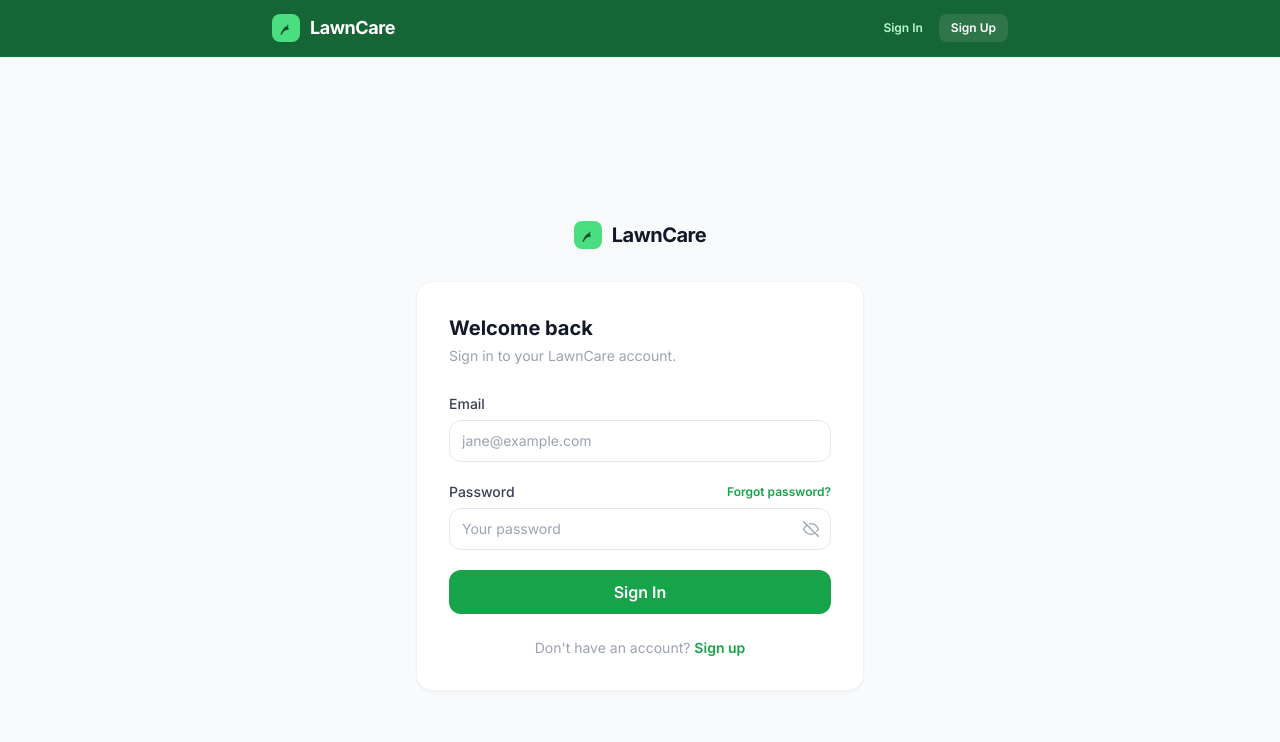
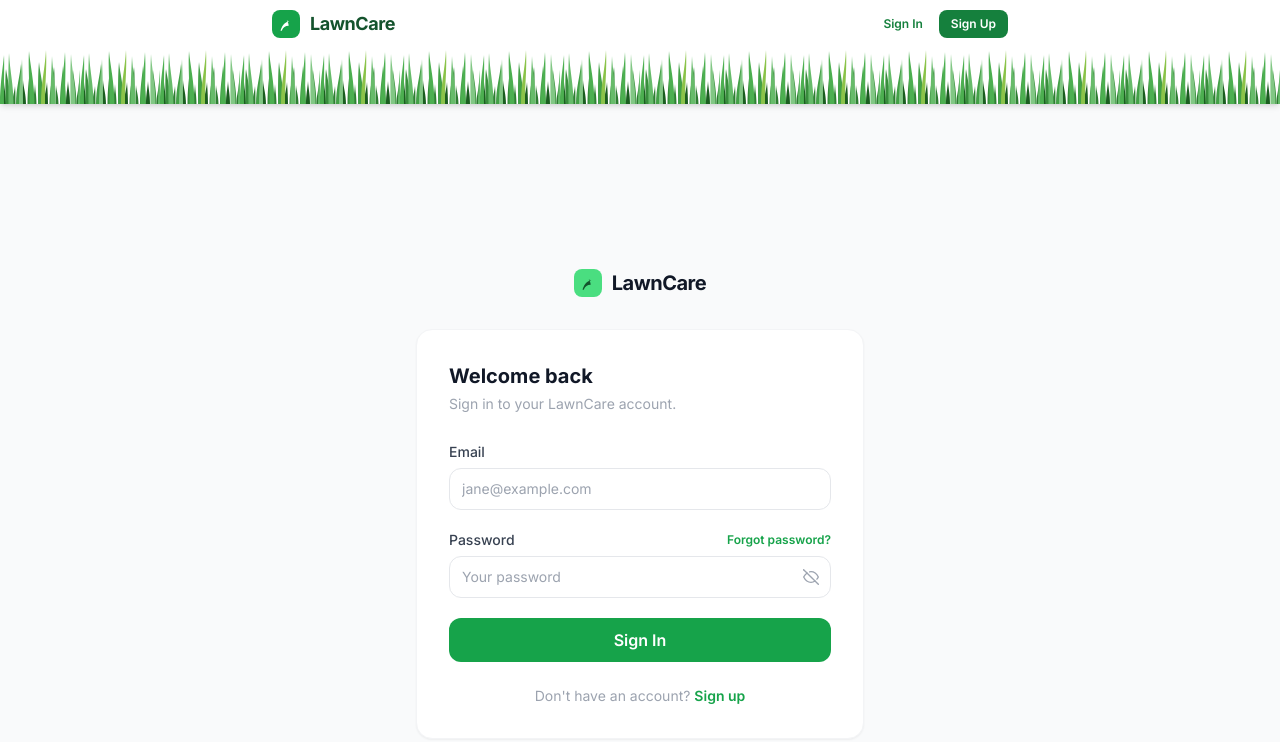
Before and after one commit to tlang9891/lawnCare, a Next.js app: page /login in a window 1280 px wide. Shown: the top 742 px of the page. Built offline with nearby package versions, Linux system fonts and the light colour scheme.

Commit message:
Refactor NavBar styles for improved visual consistency and update layout padding

```diff
--- a/app/components/NavBar.tsx
+++ b/app/components/NavBar.tsx
@@ -14,30 +14,30 @@ export default function NavBar() {
   }
 
   return (
-    <nav className="fixed top-0 left-0 right-0 z-40 bg-green-800 border-b border-green-700/60 shadow-sm">
-      <div className="max-w-3xl mx-auto px-4 h-14 flex items-center justify-between">
-        {/* Logo */}
+    <nav className="fixed top-0 left-0 right-0 z-40 bg-white shadow-md">
+
+      {/* Logo + links */}
+      <div className="max-w-3xl mx-auto px-4 h-12 flex items-center justify-between">
         <Link href="/" className="flex items-center gap-2.5">
-          <div className="w-7 h-7 bg-green-400 rounded-lg flex items-center justify-center flex-shrink-0">
-            <svg viewBox="0 0 24 24" fill="currentColor" className="w-4 h-4 text-green-900">
+          <div className="w-7 h-7 bg-green-600 rounded-lg flex items-center justify-center flex-shrink-0">
+            <svg viewBox="0 0 24 24" fill="currentColor" className="w-4 h-4 text-white">
               <path d="M17 8C8 10 5.9 16.17 3.82 22H5.71c.19-.51.39-1.03.61-1.53 1.3-2.77 4.5-5.88 9.68-5.88 0-3-1-5.19-3-8z" />
             </svg>
           </div>
-          <span className="text-white font-bold text-lg tracking-tight">LawnCare</span>
+          <span className="text-green-900 font-bold text-lg tracking-tight">LawnCare</span>
         </Link>
 
-        {/* Right side */}
         {user ? (
           <div className="flex items-center gap-3">
             <Link
               href="/profile"
-              className="text-green-200 text-sm font-medium hidden sm:block hover:text-white transition-colors"
+              className="text-green-700 text-sm font-medium hidden sm:block hover:text-green-900 transition-colors"
             >
               {user.firstName} {user.lastName}
             </Link>
             <button
               onClick={handleLogout}
-              className="text-xs font-semibold text-white bg-white/10 hover:bg-white/20 px-3 py-1.5 rounded-lg transition-colors"
+              className="text-xs font-semibold text-white bg-green-700 hover:bg-green-800 px-3 py-1.5 rounded-lg transition-colors"
             >
               Sign Out
             </button>
@@ -46,19 +46,60 @@ export default function NavBar() {
           <div className="flex items-center gap-2">
             <Link
               href="/login"
-              className="text-xs font-semibold text-green-200 hover:text-white transition-colors px-2 py-1.5"
+              className="text-xs font-semibold text-green-700 hover:text-green-900 transition-colors px-2 py-1.5"
             >
               Sign In
             </Link>
             <Link
               href="/signup"
-              className="text-xs font-semibold text-white bg-white/10 hover:bg-white/20 px-3 py-1.5 rounded-lg transition-colors"
+              className="text-xs font-semibold text-white bg-green-700 hover:bg-green-800 px-3 py-1.5 rounded-lg transition-colors"
             >
               Sign Up
             </Link>
           </div>
         )}
       </div>
+
+      {/* Grass strip — blades point upward, base at bottom */}
+      <svg aria-hidden="true" width="100%" height="56" style={{ display: 'block' }}>
+        <defs>
+          <pattern id="gp" x="0" y="0" width="80" height="56" patternUnits="userSpaceOnUse">
+
+            {/* ── Back row: short, dark blades ── */}
+            <path d="M2 56 C2 47 3.5 42 4 34 C4.5 42 6 47 6 56Z"           fill="#1B5E20"/>
+            <path d="M12.5 56 C12.5 48 14.5 44 15 38 C15.5 44 15.5 48 15.5 56Z" fill="#2E7D32"/>
+            <path d="M22 56 C22 46 22.5 40 23 32 C23.5 40 26 46 26 56Z"     fill="#1B5E20"/>
+            <path d="M33.5 56 C33.5 48 34.5 44 35 36 C35.5 44 36.5 48 36.5 56Z" fill="#2E7D32"/>
+            <path d="M44 56 C44 47 46.5 42 47 34 C47.5 42 48 47 48 56Z"     fill="#1B5E20"/>
+            <path d="M55.5 56 C55.5 48 55.5 43 56 37 C56.5 43 58.5 48 58.5 56Z" fill="#2E7D32"/>
+            <path d="M66 56 C66 46 67.5 41 68 33 C68.5 41 70 46 70 56Z"     fill="#1B5E20"/>
+            <path d="M76.5 56 C76.5 47 78.5 43 79 35 C79.5 43 79.5 47 79.5 56Z" fill="#2E7D32"/>
+
+            {/* ── Mid row: medium height, mid greens ── */}
+            <path d="M5.5 56 C5.5 42 5 28 6 21 C7 28 10.5 42 10.5 56Z"     fill="#388E3C"/>
+            <path d="M16 56 C16 40 20 28 21 16 C22 28 22 40 22 56Z"         fill="#43A047"/>
+            <path d="M27.5 56 C27.5 41 29.5 27 30 20 C30.5 27 32.5 41 32.5 56Z" fill="#388E3C"/>
+            <path d="M38 56 C38 39 38 26 39 14 C40 26 44 39 44 56Z"         fill="#43A047"/>
+            <path d="M49.5 56 C49.5 41 53 27 54 19 C55 27 54.5 41 54.5 56Z" fill="#388E3C"/>
+            <path d="M60 56 C60 40 62.5 26 63 18 C63.5 26 66 40 66 56Z"     fill="#43A047"/>
+            <path d="M71.5 56 C71.5 42 72.5 28 73 22 C73.5 28 76.5 42 76.5 56Z" fill="#388E3C"/>
+
+            {/* ── Front row: tall, bright blades ── */}
+            <path d="M0 56 C0 36 3.5 15 4 7 C4.5 15 4 36 4 56Z"            fill="#4CAF50"/>
+            <path d="M8.5 56 C8.5 36 8 24 9 5 C10 24 13.5 36 13.5 56Z"      fill="#66BB6A"/>
+            <path d="M19 56 C19 38 21.5 21 22 11 C22.5 21 23 38 23 56Z"     fill="#81C784"/>
+            <path d="M29.5 56 C29.5 35 28 16 29 3 C30 16 34.5 35 34.5 56Z"  fill="#4CAF50"/>
+            <path d="M41 56 C41 34 45 21 46 2 C47 21 45 34 45 56Z"          fill="#8BC34A"/>
+            <path d="M50.5 56 C50.5 37 51.5 20 52 8 C52.5 20 55.5 37 55.5 56Z" fill="#66BB6A"/>
+            <path d="M61 56 C61 35 64 21 65 4 C66 21 65 35 65 56Z"          fill="#4CAF50"/>
+            <path d="M70.5 56 C70.5 36 70 23 71 6 C72 23 75.5 36 75.5 56Z"  fill="#81C784"/>
+            <path d="M78 56 C78 37 80.5 20 81 9 C81.5 20 82 37 82 56Z"      fill="#66BB6A"/>
+
+          </pattern>
+        </defs>
+        <rect width="100%" height="100%" fill="url(#gp)" />
+      </svg>
+
     </nav>
   )
 }
--- a/app/layout.tsx
+++ b/app/layout.tsx
@@ -17,7 +17,7 @@ export default function RootLayout({ children }: { children: React.ReactNode })
       <body className={`${inter.className} bg-gray-50`}>
         <AuthProvider>
           <NavBar />
-          <div className="pt-14">{children}</div>
+          <div className="pt-[104px]">{children}</div>
         </AuthProvider>
       </body>
     </html>
```
